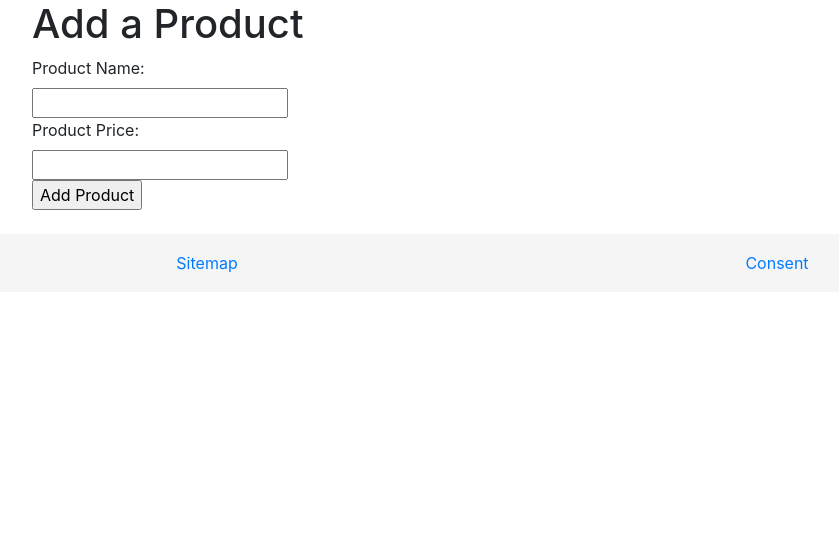
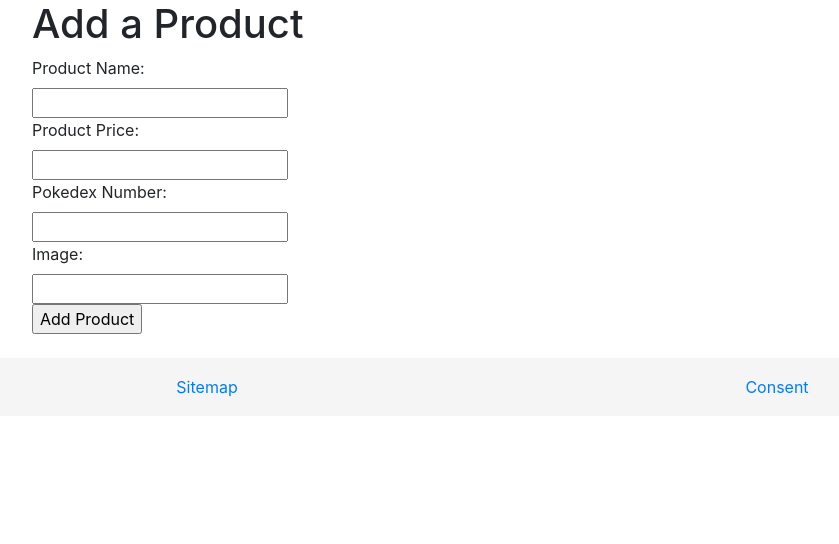
Before and after one commit to MattProf/FlaskApp, a Flask app: page /add_product in a window 1280 px wide. Shown: the part 56-600 px from the top of the page, without its empty margins (148-987 px from the left). Run offline with Flask 3, Linux system fonts and the light colour scheme; some libraries are stand-ins or nearby versions.

Commit message:
added new products

```diff
--- a/app.py
+++ b/app.py
@@ -110,6 +110,8 @@ def add_product():
                 # "_id": request.form.get("id"),
                 "name": request.form.get("name"),
                 "price": float(request.form.get("price")),
+                "pokedex_number": float(request.form.get("pokedex_number")),
+                "image": request.form.get("image"),
             }
             try:
                 collection.insert_one(product)
--- a/templates/add_product.html
+++ b/templates/add_product.html
@@ -10,8 +10,16 @@ Add a Product
     <input type="number" id="id" name="id" required><br> -->
     <label for="name">Product Name:</label><br>
     <input type="text" id="name" name="name" required><br>
+
     <label for="price">Product Price:</label><br>
     <input type="number" id="price" name="price" step="0.01" required><br>
+
+    <label for="pokedex_number">Pokedex Number:</label><br>
+    <input type="number" id="pokedex_number" name="pokedex_number" step="0.01" required><br>
+
+    <label for="image">Image:</label><br>
+    <input type="text" id="image" name="image" required><br>
+
     <input type="submit" value="Add Product">
 </form>
 {% endblock %}
--- a/templates/products.html
+++ b/templates/products.html
@@ -7,8 +7,9 @@ Products
 <div class="container text-center">
     <div class="row">
         {% for product in products %}
-        <div class="card col m-1" style="width: 18rem;">
-            <img src="{{ url_for('static', filename='images/new_item.png') }}" class="card-img-top w-50 h-50" alt="...">
+        <div class="card col-md-4 m-1" style="width: 18rem; max-width: 250px;">
+            <img src="{{ url_for('static', filename='images/' + product.image) }}" class="card-img-top w-50 h-50"
+                alt="...">
             <div class="card-body">
                 <h5 class="card-title">{{ product.name }}</h5>
                 <p class="card-text">${{ product.price }}</p>
```
Also changed, not shown: static/images/250px-0001Bulbasaur.png (added), static/images/250px-0002Ivysaur.png (added), static/images/250px-0003Venusaur.png (added), static/images/250px-0004Charmander.png (added), static/images/250px-0005Charmeleon.png (added), static/images/250px-0006Charizard.png (added), static/images/250px-0007Squirtle.png (added), static/images/250px-0008Wartortle.png (added), static/images/250px-0009Blastoise.png (added).
